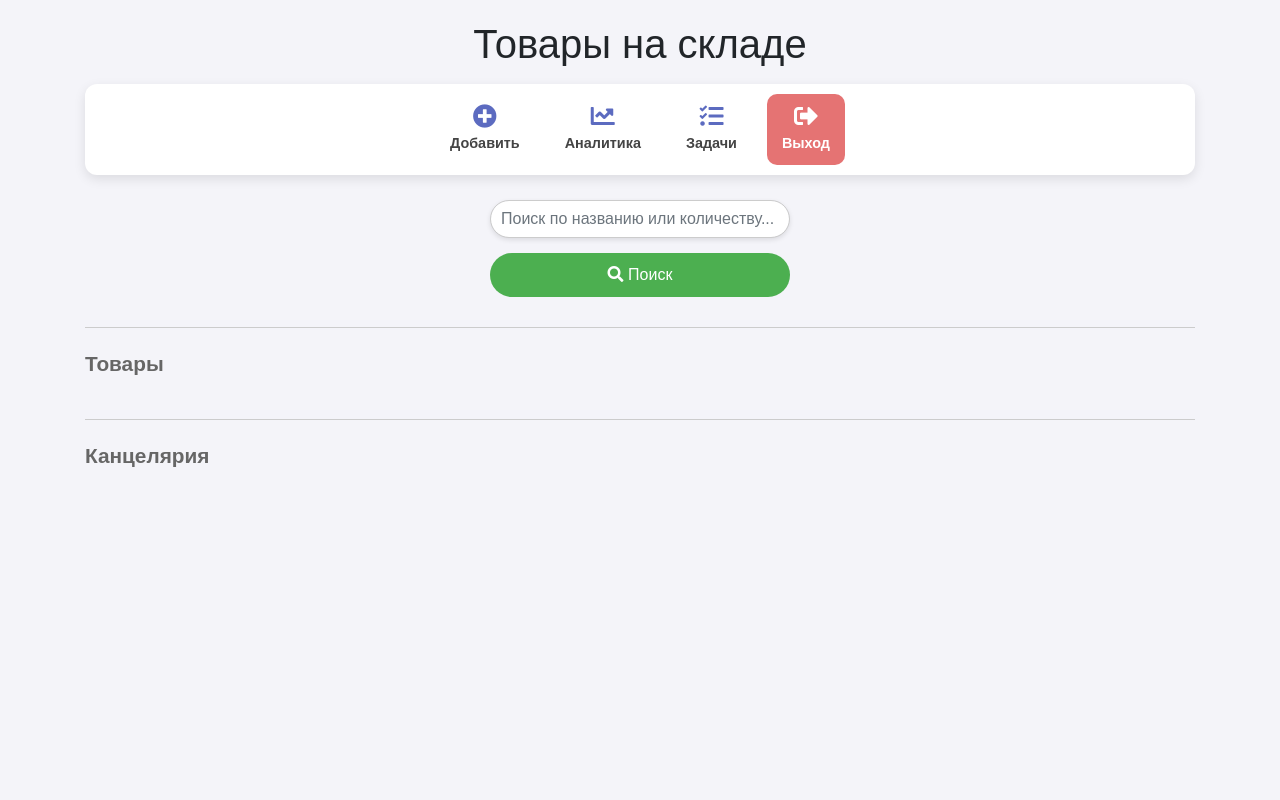
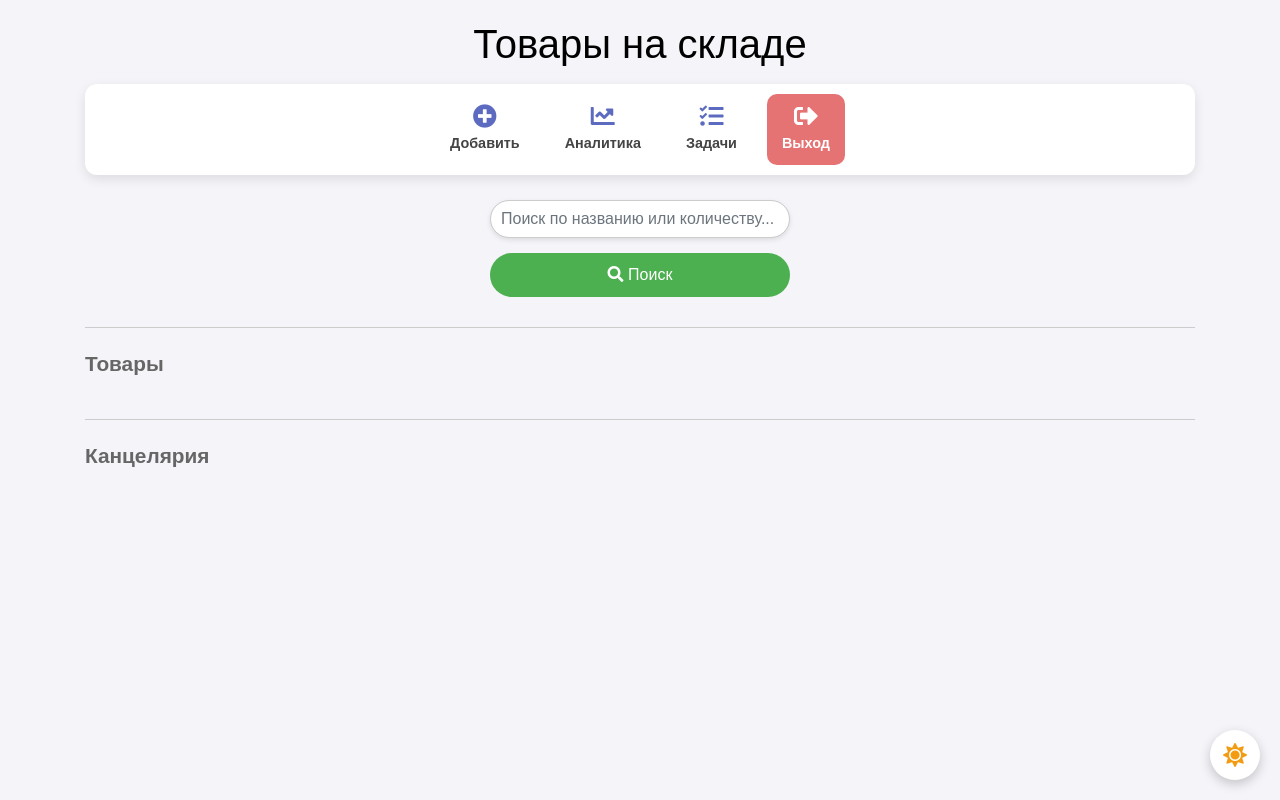
Before and after one commit to semionser/db1, a Flask app: page / in a window 1280 px wide. Run offline with Flask 3, Linux system fonts and the light colour scheme; parts of the project's set-up code (start-up, migrations or seed data) failed here and were passed over; some libraries are stand-ins or nearby versions.

Commit message:
бновлён

```diff
--- a/templates/index.html
+++ b/templates/index.html
@@ -11,6 +11,7 @@
         body {
             font-family: Arial, sans-serif;
             background-color: #f4f4f9;
+            color: #000;
         }
 
         .container {
@@ -153,10 +154,6 @@
             transition: all 0.3s ease;
         }
 
-        .search-container button:hover {
-            background-color: #45a049;
-        }
-
         .search-container .btn-secondary {
             background-color: #E57373;
             color: white;
@@ -164,8 +161,91 @@
             transition: all 0.3s ease;
         }
 
+        .search-container button:hover {background-color: #45a049;
+        }
+
         .search-container .btn-secondary:hover {
             background-color: #EF5350;
+        }
+
+        .theme-toggle {
+            position: fixed;
+            bottom: 20px;
+            right: 20px;
+            z-index: 9999;
+            background-color: #fff;
+            border: none;
+            border-radius: 50%;
+            width: 50px;
+            height: 50px;
+            box-shadow: 0 4px 12px rgba(0, 0, 0, 0.2);
+            display: flex;
+            align-items: center;
+            justify-content: center;
+            cursor: pointer;
+            transition: background-color 0.3s ease;
+        }
+
+        .theme-toggle i {
+            font-size: 1.5rem;
+            color: #f39c12;
+            transition: transform 0.4s ease, color 0.4s ease;
+        }
+
+        .dark-theme {
+            background-color: #1e1e1e;
+            color: #ddd;
+        }
+
+        .dark-theme .product-card {
+            background-color: #2e2e2e;
+            border-color: #444;
+        }
+
+        .dark-theme .product-name,
+        .dark-theme .product-quantity,
+        .dark-theme .product-ozon,
+        .dark-theme .category-title,
+        .dark-theme h1 {
+            color: #fff;
+        }
+
+        .dark-theme .main-menu {
+            background-color: #2e2e2e;
+        }
+
+        .dark-theme .menu-item {
+            color: #ccc;
+        }
+
+        .dark-theme .menu-item i {
+            color: #90caf9;
+        }
+
+        .dark-theme .menu-item:hover {
+            background-color: #3a3a3a;
+        }
+
+        .dark-theme .search-container input {
+            background-color: #333;
+            color: #fff;
+            border-color: #555;
+        }
+
+        .dark-theme .btn-primary {
+            background-color: #2196F3;
+            color: white;
+            border: none;
+        }
+
+        .dark-theme .btn-danger {
+            background-color: #e53935;
+            color: white;
+            border: none;
+        }
+
+        .dark-theme .search-container .btn-secondary {
+            background-color: #e57373;
         }
 
         @media (max-width: 768px) {
@@ -184,10 +264,13 @@
     </style>
 </head>
 <body>
+    <button class="theme-toggle" id="themeToggle">
+        <i class="fas fa-sun"></i>
+    </button>
+
     <div class="container">
         <h1 class="text-center mb-3">Товары на складе</h1>
 
-        <!-- Крутое меню -->
         <nav class="main-menu">
             <a href="{{ url_for('add_product') }}" class="menu-item">
                 <i class="fas fa-plus-circle"></i>
@@ -207,7 +290,6 @@
             </a>
         </nav>
 
-        <!-- Поиск -->
         <div class="search-container">
             <form action="/" method="get">
                 <input type="text" name="search" id="searchInput" class="form-control" placeholder="Поиск по названию или количеству..." value="{{ request.args.get('search', '') }}">
@@ -220,10 +302,7 @@
                     </a>
                 {% endif %}
             </form>
-        </div>
-
-        <!-- Список товаров по категориям -->
-        {% for category, label in [('товар', 'Товары'), ('канцелярия', 'Канцелярия')] %}
+        </div>{% for category, label in [('товар', 'Товары'), ('канцелярия', 'Канцелярия')] %}
             <div class="divider"></div>
             <div class="category-title">{{ label }}</div>
             <div class="row d-flex flex-wrap">
@@ -243,7 +322,6 @@
                                     </div>
                                     <button type="submit" class="btn btn-primary">Обновить количество</button>
                                 </form>
-
                                 <form action="{{ url_for('delete_product', product_id=product.id) }}" method="POST">
                                     <button type="submit" class="btn btn-danger">Удалить товар</button>
                                 </form>
@@ -255,7 +333,33 @@
         {% endfor %}
     </div>
 
-    <script src="https://code.jquery.com/jquery-3.5.1.slim.min.js"></script><script src="https://cdn.jsdelivr.net/npm/@popperjs/core@2.5.3/dist/umd/popper.min.js"></script>
-    <script src="https://stackpath.bootstrapcdn.com/bootstrap/4.5.2/js/bootstrap.min.js"></script>
+    <script>
+        const toggleButton = document.getElementById('themeToggle');
+        const icon = toggleButton.querySelector('i');
+
+        function setTheme(isDark) {
+            if (isDark) {
+                document.body.classList.add('dark-theme');
+                icon.classList.remove('fa-sun');
+                icon.classList.add('fa-moon');
+                icon.style.color = '#f1c40f';
+                localStorage.setItem('theme', 'dark');
+            } else {
+                document.body.classList.remove('dark-theme');
+                icon.classList.remove('fa-moon');
+                icon.classList.add('fa-sun');
+                icon.style.color = '#f39c12';
+                localStorage.setItem('theme', 'light');
+            }
+        }
+
+        const savedTheme = localStorage.getItem('theme');
+        setTheme(savedTheme === 'dark');
+
+        toggleButton.addEventListener('click', () => {
+            const isDark = !document.body.classList.contains('dark-theme');
+            setTheme(isDark);
+        });
+    </script>
 </body>
 </html>
```
